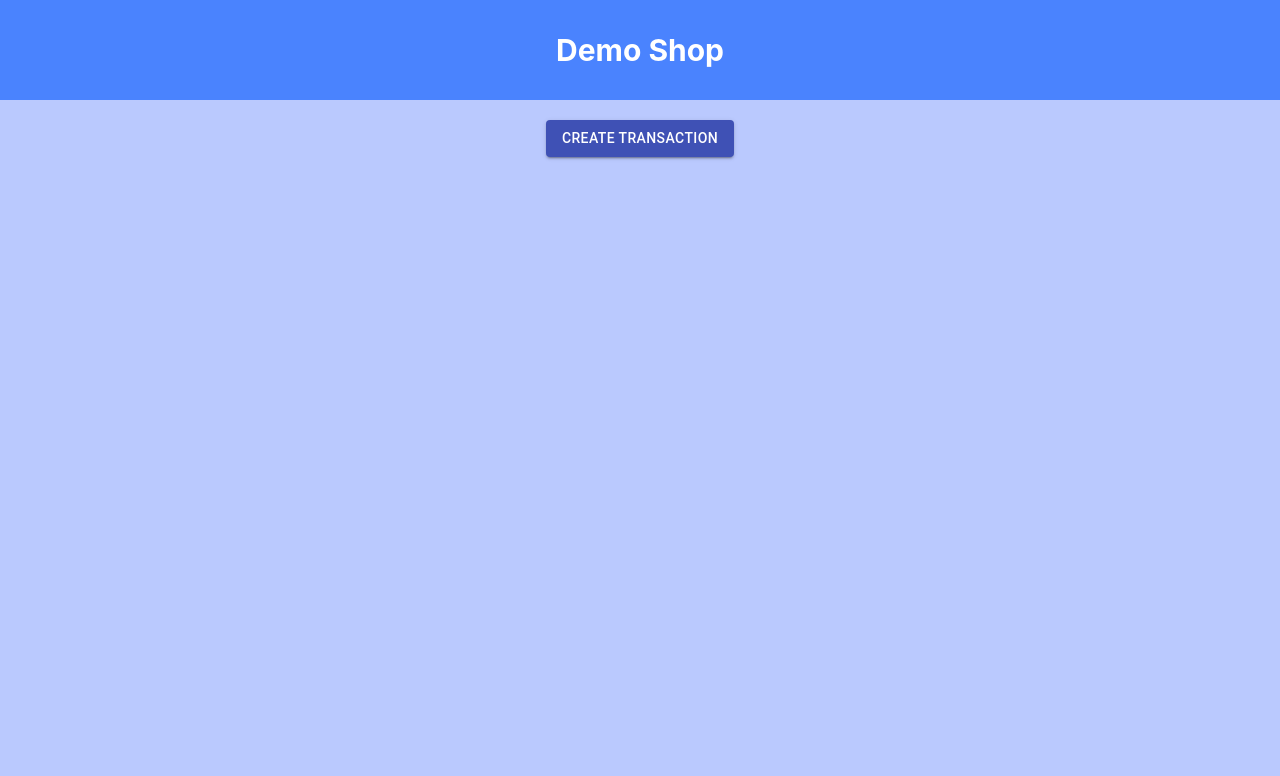
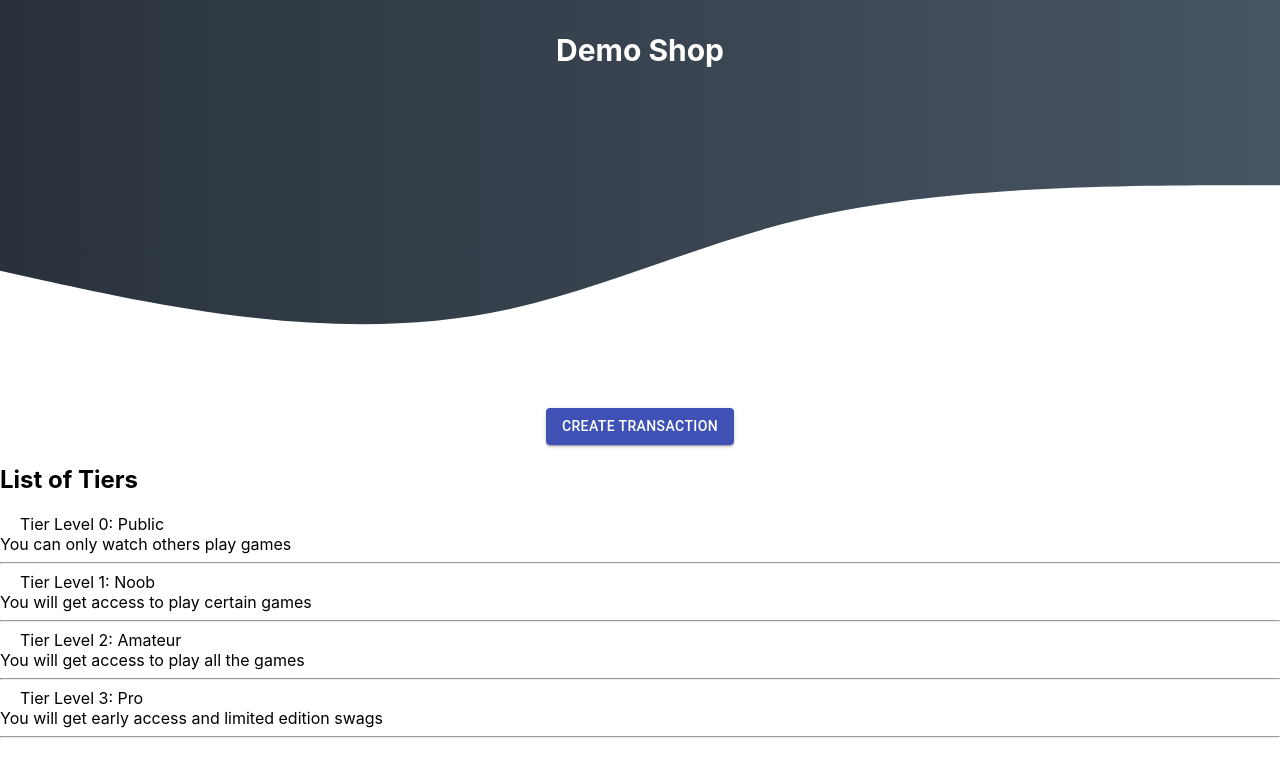
Before and after one commit to yashrajkakkad/lokal, a React (Create React App) app in the folder client/: page /ownerShop in a window 1280 px wide. Shown: the top 776 px of the page. Built offline with nearby package versions, Linux system fonts and the light colour scheme.

Commit message:
fix: added better stylings

```diff
--- a/client/src/components/StoreHeader.js
+++ b/client/src/components/StoreHeader.js
@@ -5,23 +5,62 @@ const styles = (theme) => ({
   screen: {
     minHeight: 100,
     width: "100%",
-        backgroundColor: "#4a83fe",
-        padding: 10,
+    // backgroundColor: "#FF8552",
+    background: "linear-gradient(90deg,#29323c,#485563)",
+    // padding: 10,
     display: "flex",
     justifyContent: "center",
     alignItems: "center",
     boxSizing: "border-box",
     color: "white",
+    // margin: 5,
     fontSize: 30,
     fontWeight: "bold",
     textAlign: "center",
+    boxShadow: "10px 10px 5px grey",
   },
 });
 
 const StoreHeader = (props) => {
   const { classes } = props;
 
-    return <div className={classes.screen}>{props.children}</div>;
+  return (
+    <>
+      <div className={classes.screen}>
+        {props.children}
+        <br />
+      </div>
+      <svg
+        xmlns="http://www.w3.org/2000/svg"
+        viewBox="0 0 1440 320"
+        className={classes.wave}
+      >
+        <defs>
+          <linearGradient id="grad1" x1="0%" y1="0%" x2="100%" y2="0%">
+            <stop
+              offset="00%"
+              style={{
+                stopColor: "#29323c",
+                stopOpacity: "1",
+              }}
+            />
+            <stop
+              offset="100%"
+              style={{
+                stopColor: "#485563",
+                stopOpacity: "1",
+              }}
+            />
+          </linearGradient>
+        </defs>
+        <path
+          fill="url(#grad1)"
+          fill-opacity="1"
+          d="M0,192L48,202.7C96,213,192,235,288,245.3C384,256,480,256,576,234.7C672,213,768,171,864,144C960,117,1056,107,1152,101.3C1248,96,1344,96,1392,96L1440,96L1440,0L1392,0C1344,0,1248,0,1152,0C1056,0,960,0,864,0C768,0,672,0,576,0C480,0,384,0,288,0C192,0,96,0,48,0L0,0Z"
+        ></path>
+      </svg>
+    </>
+  );
 };
 
 export default withStyles(styles)(StoreHeader);
--- a/client/src/components/UserHeader.js
+++ b/client/src/components/UserHeader.js
@@ -5,24 +5,62 @@ const styles = (theme) => ({
   screen: {
     minHeight: 100,
     width: "100%",
-    backgroundColor: "#4a83fe",
-    padding: 10,
-    marginTop: 10,
+    // backgroundColor: "#FF8552",
+    background: "linear-gradient(90deg,#29323c,#485563)",
+    // padding: 10,
     display: "flex",
     justifyContent: "center",
     alignItems: "center",
     boxSizing: "border-box",
     color: "white",
+    // margin: 5,
     fontSize: 30,
     fontWeight: "bold",
     textAlign: "center",
+    boxShadow: "10px 10px 5px grey",
   },
 });
 
 const UserHeader = (props) => {
   const { classes } = props;
 
-  return <div className={classes.screen}>{props.children}</div>;
+  return (
+    <>
+      <div className={classes.screen}>
+        {props.children}
+        <br />
+      </div>
+      <svg
+        xmlns="http://www.w3.org/2000/svg"
+        viewBox="0 0 1440 320"
+        className={classes.wave}
+      >
+        <defs>
+          <linearGradient id="grad1" x1="0%" y1="0%" x2="100%" y2="0%">
+            <stop
+              offset="00%"
+              style={{
+                stopColor: "#29323c",
+                stopOpacity: "1",
+              }}
+            />
+            <stop
+              offset="100%"
+              style={{
+                stopColor: "#485563",
+                stopOpacity: "1",
+              }}
+            />
+          </linearGradient>
+        </defs>
+        <path
+          fill="url(#grad1)"
+          fill-opacity="1"
+          d="M0,192L48,202.7C96,213,192,235,288,245.3C384,256,480,256,576,234.7C672,213,768,171,864,144C960,117,1056,107,1152,101.3C1248,96,1344,96,1392,96L1440,96L1440,0L1392,0C1344,0,1248,0,1152,0C1056,0,960,0,864,0C768,0,672,0,576,0C480,0,384,0,288,0C192,0,96,0,48,0L0,0Z"
+        ></path>
+      </svg>
+    </>
+  );
 };
 
 export default withStyles(styles)(UserHeader);
--- a/client/src/containers/OwnerShop.js
+++ b/client/src/containers/OwnerShop.js
@@ -9,12 +9,37 @@ import {
   TextField,
 } from "@material-ui/core";
 
+const tiers = [
+  {
+    name: "Public",
+    description: "You can only watch others play games",
+    level: 0,
+  },
+  {
+    name: "Noob",
+    description: "You will get access to play certain games",
+    level: 1,
+  },
+  {
+    name: "Amateur",
+    description: "You will get access to play all the games",
+    level: 2,
+  },
+  {
+    name: "Pro",
+    description: "You will get early access and limited edition swags",
+    level: 3,
+  },
+];
+
 const styles = (theme) => ({
   screen: {
     height: "100vh",
     width: "100%",
     overflow: "auto",
-        backgroundColor: "#bac9fe",
+    // backgroundColor: "white",
+
+    background: "white",
   },
   container: {
     width: "100%",
@@ -42,6 +67,10 @@ const styles = (theme) => ({
     justifyContent: "center",
     marginTop: 20,
   },
+  tierTitle: {
+    margin: 20,
+    backgroundColor: "",
+  },
 });
 
 const OwnerShop = (props) => {
@@ -60,11 +89,7 @@ const OwnerShop = (props) => {
       <StoreHeader>Demo Shop</StoreHeader>
       <div className={classes.container}>
         <div className={classes.buttonContainer}>
-                    <Button
-                        variant="contained"
-                        color="primary"
-                        onClick={dialogHandler}
-                    >
+          <Button variant="contained" color="primary" onClick={dialogHandler}>
             Create Transaction
           </Button>
         </div>
@@ -108,6 +133,21 @@ const OwnerShop = (props) => {
           </Button>
         </DialogActions>
       </Dialog>
+      <div className={classes.tierContainer}>
+        <h2 className={classes.tierHeading}>List of Tiers</h2>
+        {tiers.map((tier) => {
+          return (
+            <>
+              <span className={classes.tierTitle}>
+                Tier Level {tier.level}: {tier.name}{" "}
+              </span>
+              <br />
+              {tier.description}
+              <hr />
+            </>
+          );
+        })}
+      </div>
     </div>
   );
 };
--- a/client/src/containers/UserProfile.js
+++ b/client/src/containers/UserProfile.js
@@ -51,7 +51,7 @@ const styles = (theme) => ({
     height: "100vh",
     width: "100%",
     overflow: "auto",
-    backgroundColor: "#bac9fe",
+    backgroundColor: "white",
   },
   logoContainer: {
     textAlign: "center",
@@ -79,12 +79,26 @@ const styles = (theme) => ({
   },
   fieldKey: {
     marginTop: 15,
+    padding: 5,
+    borderTopRightRadius: 5,
+    borderTopLeftRadius: 5,
+    color: "white",
+    background:
+      "linear-gradient(to bottom, rgba(255,255,255,0.15) 0%, rgba(0,0,0,0.15) 100%), radial-gradient(at top center, rgba(255,255,255,0.40) 0%, rgba(0,0,0,0.40) 120%) #989898",
+    backgroundBlendMode: "multiply,multiply",
   },
   fieldValue: {
     padding: 5,
-    backgroundColor: "#4a83fe",
+    backgroundColor: "#DCD9D4",
+    backgroundImage:
+      "linear-gradient(to bottom, rgba(255,255,255,0.50) 0%, rgba(0,0,0,0.50) 100%), radial-gradient(at 50% 0%, rgba(255,255,255,0.10) 0%, rgba(0,0,0,0.50) 50%)",
+    backgroundBlendMode: "soft-light,screen",
     boxShadow: "0 8px 6px -6px black",
-    border: "1px solid black",
+    borderBottomRightRadius: 5,
+    borderBottomLeftRadius: 5,
+  },
+  name: {
+    textAlign: "center",
   },
 });
 
@@ -93,13 +107,17 @@ const UserProfile = (props) => {
 
   return (
     <div className={classes.screen}>
+      <UserHeader>
         <div className={classes.logoContainer}>
           <img src={logo} alt="logo" className={classes.logo} />
           {/* <div className={classes.userName}>John Doe</div> */}
         </div>
-      <UserHeader>
-        {user.firstName} {user.lastName}
       </UserHeader>
+
+      <h2 className={classes.name}>
+        {" "}
+        {user.firstName} {user.lastName}{" "}
+      </h2>
       <div className={classes.container}>
         {Object.entries(user).map(([key, value]) => {
           return (
@@ -109,21 +127,18 @@ const UserProfile = (props) => {
             </>
           );
         })}
+        <div>
+          <div className={classes.fieldKey}>Your recent transactions:</div>
 
-        <div className={classes.transactions}>
-          Your recent transactions:
-          <br />
-          <FormControl className={classes.formControl}>
-            <Select labelId="demo-simple-select-label" id="demo-simple-select">
+          <div style={{ width: "98%" }} className={classes.fieldValue}>
             {transactions.map((transaction) => {
               return (
-                  <MenuItem className={classes.menuItem} value={10}>
+                <div>
                   {transaction.amount} on date {transaction.date}
-                  </MenuItem>
+                </div>
               );
             })}
-            </Select>
-          </FormControl>
+          </div>
         </div>
       </div>
     </div>
```
Lines whose indentation alone changed are shown as unchanged.
